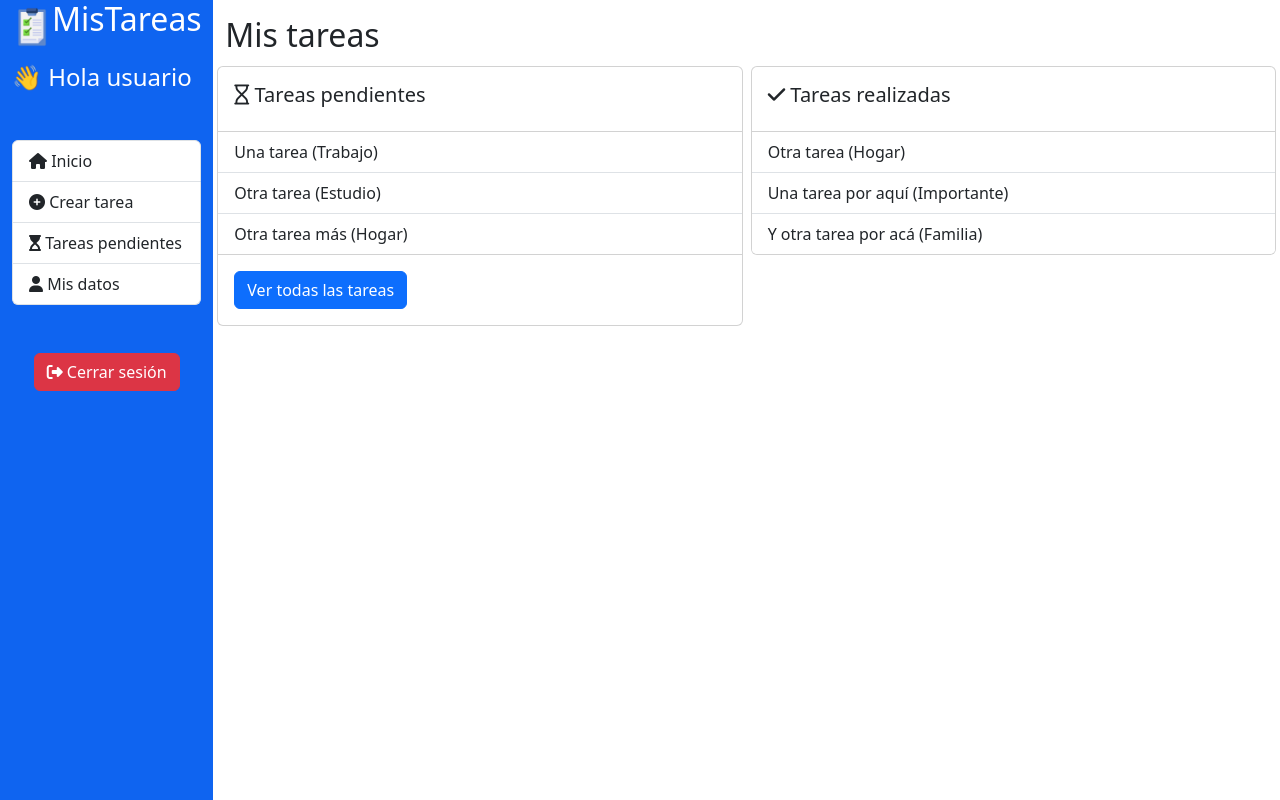
After one commit to eduardoescarez/mistareas, a Django app: page /internal/home in a window 1280 px wide. The commit adds this page. Run offline with Django 4.2, Linux system fonts and the light colour scheme; the visitor is signed in with stand-in values (Sample User, id 1); some libraries are stand-ins or nearby versions.

Commit message:
Inicial creado

```diff
--- a/sitioweb/mainsite/static/styles/styles.css
+++ b/sitioweb/mainsite/static/styles/estilos.css
@@ -1,5 +1,4 @@
 @import url('https://fonts.googleapis.com/css2?family=Roboto&display=swap');
-
 
 .contenido{
     font-family: 'Roboto', sans-serif;
@@ -21,6 +20,14 @@
     padding: 5rem;
 }
 
+.footer {
+    background-color: rgb(245, 180, 15);
+    font-size: larger;
+    padding: 1rem;
+    height: 5rem;
+    text-align: center;
+}
+
 .logo-lateral-izquierdo{
     padding: 2rem;
 }
@@ -31,3 +38,29 @@
     text-align: center;
     font-family: 'Roboto', sans-serif;
 }
+
+.sidebar-internal{
+    background-color: #0f64f0;
+}
+
+.sidebar-internal-maintitle{
+    color: white;
+    display: inline;
+}
+
+.sidebar-internal-subtitle{
+    color: white;
+}
+
+.main-bg-color{
+    background-color: rgb(245, 180, 15);
+}
+
+@media only screen and (min-width: 768px) {
+
+    .sidebar-internal{
+        height: 100vh;
+    }
+
+
+}
--- /dev/null
+++ b/sitioweb/mainsite/templates/components/footer_part.html
@@ -0,0 +1,3 @@
+<div class="footer row">
+    <div><i class="fa-regular fa-copyright"></i> 2023 - MisTareas</div>
+</div>
--- a/sitioweb/mainsite/templates/index.html
+++ b/sitioweb/mainsite/templates/index.html
@@ -1,8 +1,6 @@
-{% extends 'base_part.html' %}
+{% extends 'components/base_mainsite_part.html' %}
 {% load static %}
-
 {% block contenido %}
-
     <div class="row">
         <div class="col-sm-12 col-md-6 index-lateral-izquierdo">
             <img src="{% static 'images/logo.png' %}" alt="Logo de MisTareas" class="img-fluid logo-lateral-izquierdo">
@@ -18,4 +16,4 @@
         </div>
     </div>
 
-{% endblock%}
+{% endblock %}
--- a/sitioweb/mainsite/views.py
+++ b/sitioweb/mainsite/views.py
@@ -9,4 +9,4 @@ class IndexView(TemplateView):
     template_name = 'index.html'
 
     def get(self, request, *args, **kwargs):
-        return render(request, self.template_name,)
+        return render(request, self.template_name)
--- /dev/null
+++ b/sitioweb/mistareas/templates/components/base_internal_part.html
@@ -0,0 +1,20 @@
+{% load static %}
+<!DOCTYPE html>
+<html lang="en">
+<head>
+    <meta charset="UTF-8">
+    <meta name="viewport" content="width=device-width, initial-scale=1.0">
+    <script src="https://kit.fontawesome.com/5a7bc5f90e.js" crossorigin="anonymous"></script>
+    <link href="{% static 'styles/estilos.css' %}" rel="stylesheet">
+    <link href="https://cdn.jsdelivr.net/npm/bootstrap@5.3.0/dist/css/bootstrap.min.css" rel="stylesheet" integrity="sha384-9ndCyUaIbzAi2FUVXJi0CjmCapSmO7SnpJef0486qhLnuZ2cdeRhO02iuK6FUUVM" crossorigin="anonymous">
+    <script src="https://kit.fontawesome.com/5a7bc5f90e.js" crossorigin="anonymous"></script>
+    <title>MisTareas {{title}}</title>
+</head>
+<body>
+    <div class="container-fluid">
+        {% block contenido %}
+        {% endblock %}
+    </div>
+    <script src="https://cdn.jsdelivr.net/npm/bootstrap@5.3.0/dist/js/bootstrap.bundle.min.js" integrity="sha384-geWF76RCwLtnZ8qwWowPQNguL3RmwHVBC9FhGdlKrxdiJJigb/j/68SIy3Te4Bkz" crossorigin="anonymous"></script>
+</body>
+</html>
--- /dev/null
+++ b/sitioweb/mistareas/templates/components/footer_part.html
@@ -0,0 +1 @@
+<div class="footer"><i class="fa-regular fa-copyright"></i> 2023 - MisTareas</div>
--- /dev/null
+++ b/sitioweb/mistareas/templates/components/sidebar_internal_part.html
@@ -0,0 +1,21 @@
+{% load static %}
+<div class="content-fluid">
+
+
+    <a class="navbar-brand" href="#">
+        <img src="{% static 'images/logo.png' %}" alt="Logo" height="40"><h2 class="sidebar-internal-maintitle">MisTareas</h2>
+    </a>
+
+    <h4 class="sidebar-internal-subtitle mt-3 mb-3">👋 Hola usuario</h4>
+
+    <div class="list-group mt-5 mb-5">
+        <a href="#" class="list-group-item list-group-item-action"><i class="fa-solid fa-house"></i> Inicio</a>
+        <a href="#" class="list-group-item list-group-item-action"><i class="fa-solid fa-circle-plus"></i> Crear tarea</a>
+        <a href="#" class="list-group-item list-group-item-action"><i class="fa-solid fa-hourglass-start"></i> Tareas pendientes <!--<span class="badge bg-primary rounded-pill">14</span>--></a>
+        <a href="#" class="list-group-item list-group-item-action"><i class="fa-solid fa-user"></i> Mis datos</a>
+        </ul>
+    </div>
+
+    <div class="m-2 mt-3 text-center"><a href="{% url 'logout' %}" class="btn btn-danger"><i class="fa-solid fa-right-from-bracket"></i> Cerrar sesión</a></div>
+
+</div>
--- /dev/null
+++ b/sitioweb/mistareas/templates/home_internal.html
@@ -0,0 +1,51 @@
+{% extends 'components/base_internal_part.html' %}
+{% load static %}
+
+{% block contenido %}
+
+<div class="content-fluid">
+    <div class="row">
+        <div class="col-sm-12 col-md-3 col-xl-2 sidebar-internal">
+
+            {% include 'components/sidebar_internal_part.html' %}
+
+        </div>
+        <div class="col-sm-12 col-md-9 col-xl-10 mainbar-internal">
+            <div class="mt-3">
+                <h2>Mis tareas</h2>
+            </div>
+
+            <div class="row">
+                <div class="col-sm-12 col-lg-6 p-1">
+                    <div class="card">
+                        <div class="card-body">
+                            <h5 class="card-title"><i class="fa-regular fa-hourglass"></i> Tareas pendientes</h5>
+                        </div>
+                        <ul class="list-group list-group-flush">
+                            <li class="list-group-item">Una tarea (Trabajo)</li>
+                            <li class="list-group-item">Otra tarea (Estudio)</li>
+                            <li class="list-group-item">Otra tarea más (Hogar)</li>
+                        </ul>
+                        <div class="card-body">
+                            <a href="#" class="btn btn-primary">Ver todas las tareas</a>
+                        </div>
+                    </div>
+                </div>
+                <div class="col-sm-12 col-lg-6 p-1">
+                    <div class="card">
+                        <div class="card-body">
+                            <h5 class="card-title"><i class="fa-solid fa-check"></i> Tareas realizadas</h5>
+                        </div>
+                        <ul class="list-group list-group-flush">
+                            <li class="list-group-item">Otra tarea (Hogar)</li>
+                            <li class="list-group-item">Una tarea por aquí (Importante)</li>
+                            <li class="list-group-item">Y otra tarea por acá (Familia)</li>
+                        </ul>
+                    </div>
+                </div>
+            </div>
+        </div>
+    </div>
+</div>
+
+{% endblock %}
--- a/sitioweb/mistareas/templates/login.html
+++ b/sitioweb/mistareas/templates/login.html
@@ -1,4 +1,4 @@
-{% extends 'base_part.html' %}
+{% extends 'components/base_internal_login_part.html' %}
 {% load static %}
 
 {% block contenido %}
@@ -42,4 +42,5 @@
         </div>
     </div>
 
+    {% include 'components/footer_part.html' %}
 {% endblock %}
--- a/sitioweb/mistareas/views.py
+++ b/sitioweb/mistareas/views.py
@@ -10,7 +10,7 @@ class LoginView(TemplateView):
 
     def get(self, request, *args, **kwargs):
         formulario = FormularioLogin()
-        return render(request, self.template_name, {'formulario': formulario, 'titulo': 'Acceso al sitio Interno',})
+        return render(request, self.template_name, {'formulario': formulario, 'title': ' Inicio de sesión',})
 
     def post(self, request, *args, **kwargs):
         form = FormularioLogin(request.POST)
@@ -21,13 +21,18 @@ class LoginView(TemplateView):
             if user is not None:
                 if user.is_active:
                     login(request, user)
-                    if request.user.groups.filter(name='trabajadores').exists():
-                        return redirect('hometrabajadores')
-                    elif request.user.groups.filter(name='clientes').exists():
-                        return redirect('homeclientes')
-                    else:
-                        return redirect('index')
+                    return redirect('home_internal')
             form.add_error('username', 'Se han ingresado las credenciales equivocadas, verifique sus datos de identificación')
             return render(request, self.template_name, { 'form': form,})
         else:
             return render(request, self.template_name, { 'form': form,})
+
+class HomeInternal(TemplateView):
+    template_name = 'home_internal.html'
+
+    def get(self, request, *args, **kwargs):
+
+        context = {
+            'title':'- Inicio'
+        }
+        return render(request, self.template_name, context)
--- a/sitioweb/sitioweb/settings.py
+++ b/sitioweb/sitioweb/settings.py
@@ -136,3 +136,9 @@ STATIC_URL = '/static/'
 # https://docs.djangoproject.com/en/4.2/ref/settings/#default-auto-field
 
 DEFAULT_AUTO_FIELD = 'django.db.models.BigAutoField'
+
+
+# Rutas de login/logout
+LOGOUT_REDIRECT_URL = 'login'
+LOGIN_URL = 'login'
+LOGOUT_URL = 'logout'
--- a/sitioweb/sitioweb/urls.py
+++ b/sitioweb/sitioweb/urls.py
@@ -18,12 +18,16 @@ from django.contrib import admin
 from django.urls import path
 
 from mainsite.views import IndexView
-
-from mistareas.views import LoginView
+from mistareas.views import LoginView, HomeInternal
+from django.contrib.auth.views import LogoutView
+from django.contrib.auth.decorators import login_required
 
 
 urlpatterns = [
     path('admin/', admin.site.urls),
     path('', IndexView.as_view(), name='index'),
-    path('login/', LoginView.as_view(), name='login')
+    path('login/', LoginView.as_view(), name='login'),
+    path('logout/', LogoutView.as_view(), name='logout'),
+    path('internal/home', login_required(HomeInternal.as_view()), name='home_internal'),
+
 ]
```
Also changed, not shown: sitioweb/mainsite/templates/components/base_mainsite_part.html (renamed from sitioweb/mainsite/templates/base_part.html, +9 -6 lines), sitioweb/mistareas/templates/components/base_internal_login_part.html (renamed from sitioweb/mistareas/templates/base_part.html, +8 -6 lines).
